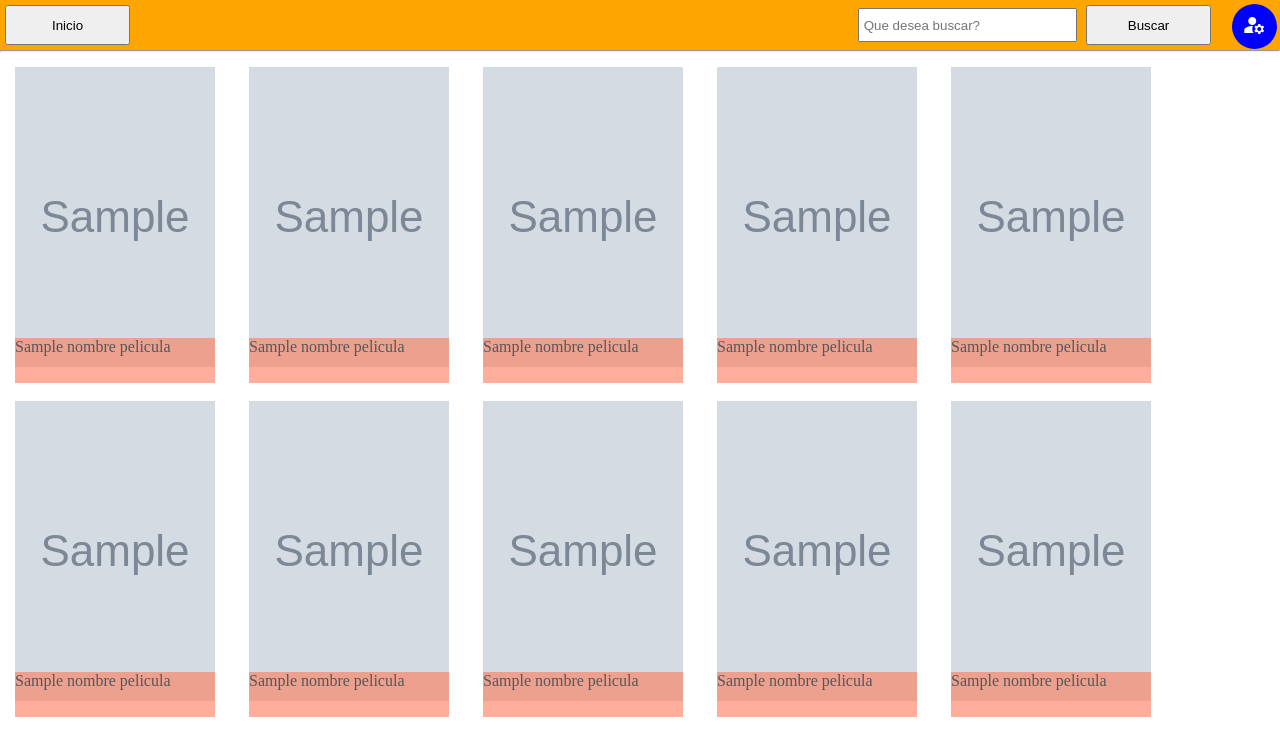
After one commit to FacundoElizalde/Trabajo-Final-Programaci-n-II, a Flask app: template templates/peliculas.html in a window 1280 px wide. The commit adds this page. Shown: the top 756 px of the page. Run offline with Flask 3, Linux system fonts and the light colour scheme; the template is opened without the code that fills it: most values are stand-ins (such as "Sample title", 1, 10 or a date in 2020); grey boxes marked "Sample" are stand-in pictures; parts of the project's set-up code (start-up, migrations or seed data) failed here and were passed over.

Commit message:
Primeras lineas de la app, base peliculas

```diff
--- a/App.py
+++ b/App.py
@@ -0,0 +1,33 @@
+from flask import Flask,request,Response,render_template,redirect,url_for
+from http import HTTPStatus
+import json
+
+app = Flask(__name__)
+
+with open('Archivos_JSON_Proyecto/peliculas.json', encoding='utf-8') as archivo_json1:
+    peliculas = json.load(archivo_json1)
+
+@app.route("/")
+@app.route("/peliculas.html",methods=["GET"])
+@app.route("/peliculas",methods=["GET"])
+def index():
+    lista_nombres_peliculas=[]
+    lista_imagenes_peliculas=[]
+    for i in peliculas[::-1]:
+        if (len(lista_nombres_peliculas)<10) and (i["nombre"] not in lista_nombres_peliculas):
+            lista_nombres_peliculas.append(i["nombre"])
+            lista_imagenes_peliculas.append(i["img"])
+    #print(lista_nombres_peliculas)
+
+    return Response (render_template("peliculas.html",nombre_peliculas=lista_nombres_peliculas, imagenes_peliculas=lista_imagenes_peliculas),status = HTTPStatus.OK)
+
+@app.route("/buscar/<int:info>",methods=["GET"])
+@app.route("/buscar/<info>",methods=["GET"])
+def buscar(info):
+    return "<h1> "+ str(info) + "</h1>"
+
+@app.route("/buscar",methods=["POST"])
+def buscar_post():
+    info=request.form["info_buscar"]
+    print(info)
+    return info
--- /dev/null
+++ b/templates/peliculas.html
@@ -0,0 +1,165 @@
+<!DOCTYPE html>
+<html>
+    <head>
+        <title>Películas Online</title>
+        <link href="https://fonts.googleapis.com/icon?family=Material+Icons" rel="stylesheet">
+        <meta charset="utf-8">
+    </head>
+
+    <body>
+        <div id="contenedor">
+            <header>
+                <nav>
+                    <div>
+                        <form method="get" action="peliculas">
+                            <button class="boton-menu">
+                                <p>Inicio</p>
+                            </button>
+                        </form>
+                    </div>
+
+                    <div class="buscador">
+                        <form action="/buscar" method="POST" class="formulario_buscar">
+                            <input type="text" name="info_buscar" placeholder=" Que desea buscar?" class="input_buscador">
+                            <input type="submit" value="Buscar" class="boton-menu"/>
+                        </form>
+                    </div>
+
+                    <div>
+                        <form method="get" action="perfil">
+                            <button id="btn-perfil">
+                                <span class="material-icons">manage_accounts</span>
+                            </button>
+                        </form>
+                    </div>
+                </nav>
+            </header>
+
+            <hr>
+
+            <main>
+                <article>
+                    <div class="articulos">
+                        <div id="articulo1">
+                            <img src="{{ imagenes_peliculas[0] }}" alt="imagen" width="200px" height="300px">
+                            <p> {{ nombre_peliculas[0] }}</p>
+                        </div>
+                        <div id="articulo2">
+                            <img src="{{ imagenes_peliculas[1] }}" alt="imagen" width="200px" height="300px">
+                            <p> {{ nombre_peliculas[1] }}</p>
+                        </div>
+                        <div id="articulo3">
+                            <img src="{{ imagenes_peliculas[2] }}" alt="imagen" width="200px" height="300px">
+                            <p> {{ nombre_peliculas[2] }}</p>
+                        </div>
+                        <div id="articulo4">
+                            <img src="{{ imagenes_peliculas[3] }}" alt="imagen" width="200px" height="300px">
+                            <p> {{ nombre_peliculas[3] }}</p>
+                        </div>
+                        <div id="articulo5">
+                            <img src="{{ imagenes_peliculas[4] }}" alt="imagen" width="200px" height="300px">
+                            <p> {{ nombre_peliculas[4] }}</p>
+                        </div>
+                        <div id="articulo6">
+                            <img src="{{ imagenes_peliculas[5] }}" alt="imagen" width="200px" height="300px">
+                            <p> {{ nombre_peliculas[5] }}</p>
+                        </div>
+                        <div id="articulo7">
+                            <img src="{{ imagenes_peliculas[6] }}" alt="imagen" width="200px" height="300px">
+                            <p> {{ nombre_peliculas[6] }}</p>
+                        </div>
+                        <div id="articulo8">
+                            <img src="{{ imagenes_peliculas[7] }}" alt="imagen" width="200px" height="300px">
+                            <p> {{ nombre_peliculas[7] }}</p>
+                        </div>
+                        <div id="articulo9">
+                            <img src="{{ imagenes_peliculas[8] }}" alt="imagen" width="200px" height="300px">
+                            <p> {{ nombre_peliculas[8] }}</p>
+                        </div>
+                        <div id="articulo10">
+                            <img src="{{ imagenes_peliculas[9] }}" alt="imagen" width="200px" height="300px">
+                            <p> {{ nombre_peliculas[9] }}</p>
+                        </div>
+                    </div>
+                </article>
+            </main>
+
+            <footer>
+            </footer>
+        </div>
+        <style>
+            * {
+                padding:0;
+                margin: 0;
+            }
+
+            header {
+                height: 50px;
+                width: 100%;
+                background-color: orange;
+            }
+
+            header nav {
+                display:flex;
+                flex-direction: row;
+            }
+
+            .boton-menu {
+                align-self: center;
+                width: 125px;
+                height: 40px;
+                margin:5px;
+            }
+
+            .buscador {
+                position:absolute;
+                right:5%;
+            }
+
+            .input_buscador {
+                height: 30px;
+                width: 215px;
+            }
+
+            #btn-perfil {
+                position: absolute;
+                top:0.5%;
+                right:0.25%;
+                border-radius: 50%;
+                border-style:hidden;
+                width: 45px;
+                height: 45px;
+                color:white;
+                background-color: blue;
+            }
+
+            button:hover {
+                cursor:pointer;
+            }
+            #btn-perfil:active {
+                background-color: #6c6cffc5;
+            }
+
+            .boton_inicio {
+                width: 100px;
+                height: 80px;
+            }
+
+            .articulos div {
+                position:relative;
+                display:flex;
+                display:inline-block;
+                margin:15px;
+            }
+
+            .articulos div p {
+                position:absolute;
+                bottom: -4%;
+                width: 100%;
+                height: 15%;
+                background: #FF7A59;
+                opacity: .6;
+            }
+        </style>
+    </body>
+</html>
```
Also changed, not shown: templates/index.html (+7 -7 lines).
